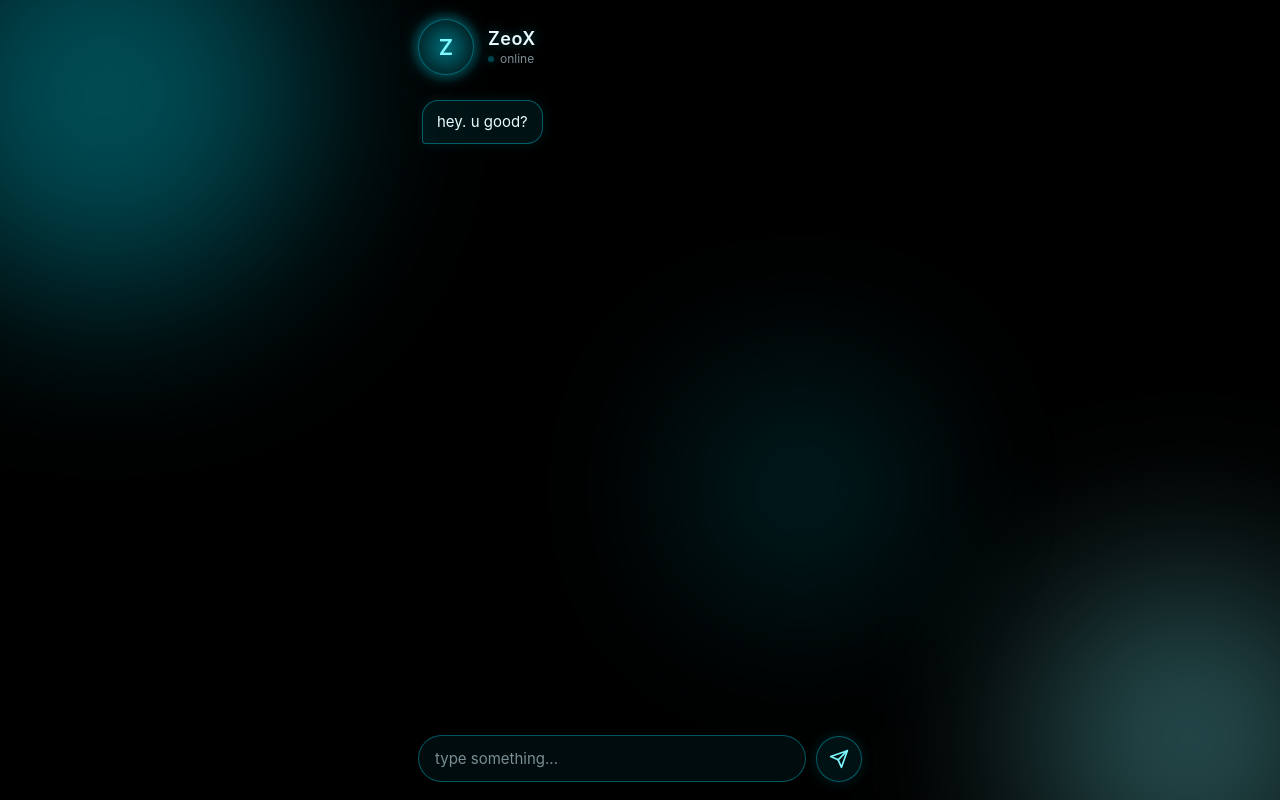
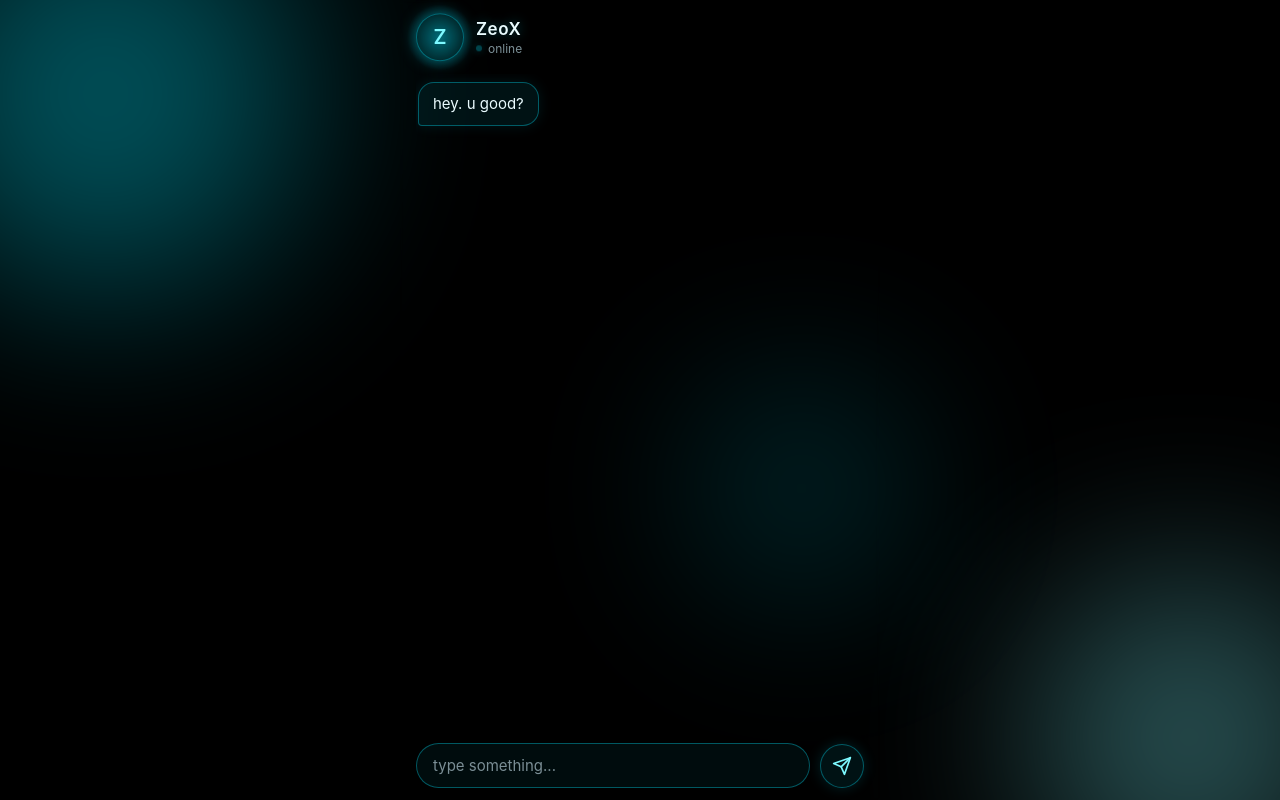
Before and after one commit to jamesmanyxes-dev/Zoex, a plain HTML site: page index.html in a window 1280 px wide. Drawn offline with Linux system fonts and the light colour scheme.

Commit message:
style.css

```diff
--- a/style.css
+++ b/style.css
@@ -24,6 +24,7 @@ html, body {
   font-family: var(--font);
   overflow: hidden;
   -webkit-font-smoothing: antialiased;
+  overscroll-behavior: none;
 }
 
 /* ─── floating background orbs ─── */
@@ -72,33 +73,36 @@ html, body {
 .app {
   position: relative;
   z-index: 1;
-  height: 100vh;
+  height: 100vh;      /* fallback for old browsers */
+  height: 100dvh;     /* real visible height on mobile */
   max-width: 480px;
   margin: 0 auto;
   display: flex;
   flex-direction: column;
-  padding: 20px 18px 18px;
+  padding: 14px 16px 12px;
   backdrop-filter: blur(2px);
+  overflow: hidden;
 }
 
 /* ─── header ─── */
 .header {
   display: flex;
   align-items: center;
-  gap: 14px;
-  padding-bottom: 16px;
+  gap: 12px;
+  padding-bottom: 12px;
+  flex-shrink: 0;
   animation: floatSoft 6s ease-in-out infinite;
 }
 
 @keyframes floatSoft {
   0%,100% { transform: translateY(0); }
-  50%     { transform: translateY(-4px); }
+  50%     { transform: translateY(-3px); }
 }
 
 .avatar-wrap {
   position: relative;
-  width: 56px;
-  height: 56px;
+  width: 48px;
+  height: 48px;
   flex-shrink: 0;
 }
 
@@ -139,7 +143,7 @@ html, body {
   align-items: center;
   justify-content: center;
   font-weight: 600;
-  font-size: 22px;
+  font-size: 20px;
   color: var(--cyan-soft);
   background: rgba(0,229,255,0.05);
 }
@@ -148,7 +152,7 @@ html, body {
 .name-block { display: flex; flex-direction: column; gap: 2px; }
 
 .name {
-  font-size: 18px;
+  font-size: 17px;
   font-weight: 600;
   letter-spacing: 0.5px;
   color: var(--text);
@@ -179,11 +183,12 @@ html, body {
 /* ─── chat window ─── */
 .chat {
   flex: 1;
+  min-height: 0;
   overflow-y: auto;
   display: flex;
   flex-direction: column;
   gap: 10px;
-  padding: 8px 4px 8px;
+  padding: 8px 2px;
   scroll-behavior: smooth;
 }
 
@@ -203,6 +208,7 @@ html, body {
   word-wrap: break-word;
   animation: bubbleIn 0.35s cubic-bezier(0.34, 1.56, 0.64, 1);
   backdrop-filter: blur(6px);
+  -webkit-tap-highlight-color: transparent;
 }
 
 @keyframes bubbleIn {
@@ -256,13 +262,14 @@ html, body {
 .input-bar {
   display: flex;
   gap: 10px;
-  padding-top: 14px;
+  padding-top: 12px;
   align-items: center;
+  flex-shrink: 0;
 }
 
 .input {
   flex: 1;
-  padding: 13px 16px;
+  padding: 12px 16px;
   background: rgba(0,229,255,0.05);
   border: 1px solid var(--cyan-dim);
   border-radius: 24px;
@@ -280,7 +287,7 @@ html, body {
 
 /* springy send button */
 .send-btn {
-  width: 46px; height: 46px;
+  width: 44px; height: 44px;
   border-radius: 50%;
   border: 1.5px solid var(--cyan-dim);
   background: rgba(0,229,255,0.08);
@@ -293,6 +300,7 @@ html, body {
               box-shadow 0.2s, background 0.2s;
   box-shadow: 0 0 14px rgba(0,229,255,0.15);
   flex-shrink: 0;
+  -webkit-tap-highlight-color: transparent;
 }
 .send-btn:hover {
   background: rgba(0,229,255,0.15);
@@ -304,12 +312,7 @@ html, body {
   box-shadow: 0 0 8px rgba(0,229,255,0.6);
 }
 
-/* gentle press-pump for all clickable things */
-button, .msg {
-  -webkit-tap-highlight-color: transparent;
-}
-
 @media (max-width: 420px) {
-  .app { padding: 14px 12px; }
+  .app { padding: 12px 12px 10px; }
   .name { font-size: 16px; }
-}
+   }
```
